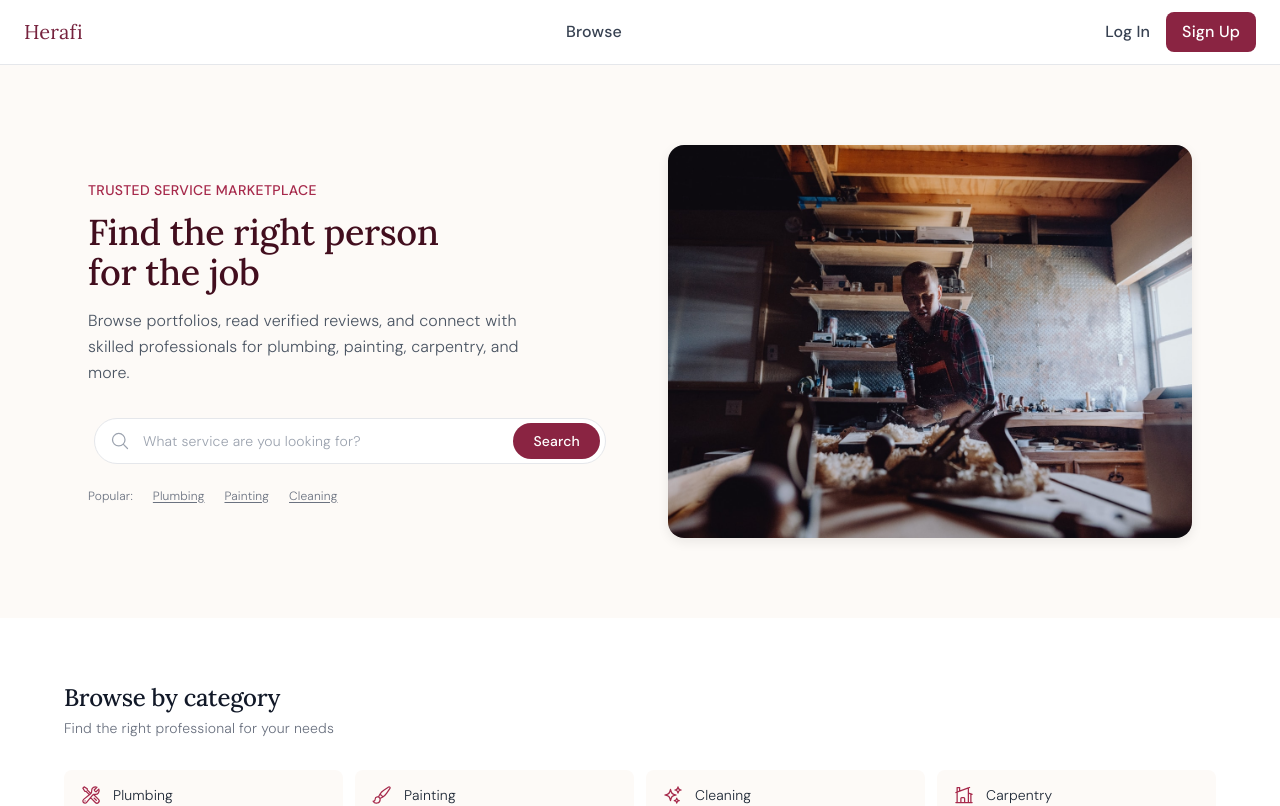
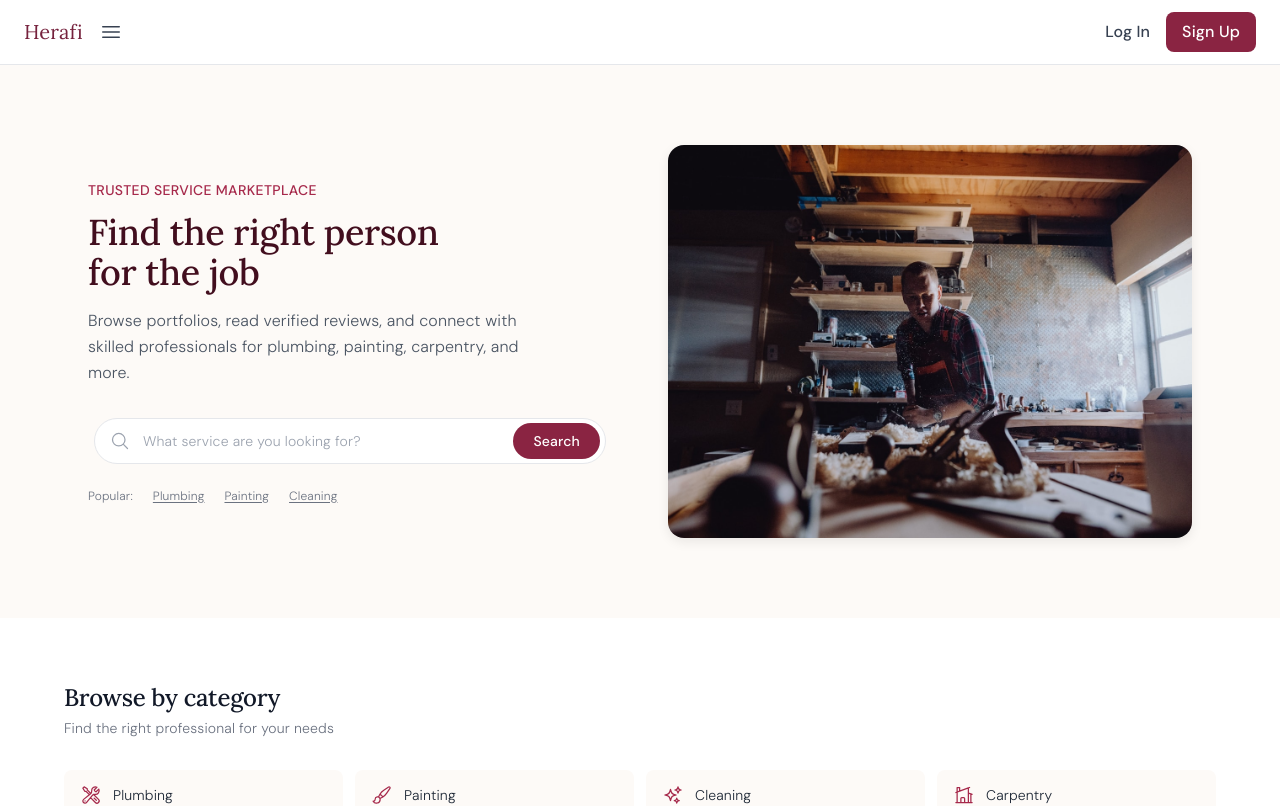
Before and after one commit to melad365/herafi, a Next.js app: page / in a window 1280 px wide. Shown: the top 806 px of the page. Built offline with nearby package versions, Linux system fonts and the light colour scheme; no server answers.

Commit message:
feat(09-01): integrate DesktopHamburger into Header
- Add DesktopHamburger import and render next to logo
- Remove old desktop navigation (Browse link)
- Keep Header as Server Component
- Pass isLoggedIn and isProvider as props
- Preserve desktop auth section and mobile nav

```diff
--- a/src/components/layout/Header.tsx
+++ b/src/components/layout/Header.tsx
@@ -1,6 +1,7 @@
 import Link from "next/link";
 import { auth } from "@/lib/auth";
 import MobileNav from "./MobileNav";
+import DesktopHamburger from "./DesktopHamburger";
 
 export default async function Header() {
   const session = await auth();
@@ -19,20 +20,13 @@ export default async function Header() {
   return (
     <header className="bg-white border-b border-gray-200 sticky top-0 z-50">
       <div className="max-w-7xl mx-auto px-4 sm:px-6 h-16 flex items-center justify-between">
-        {/* Logo */}
-        <Link href="/" className="text-xl font-lora text-burgundy-900 hover:text-burgundy-800 transition-colors" style={{ fontFamily: 'var(--font-lora)' }}>
-          Herafi
-        </Link>
-
-        {/* Desktop Navigation */}
-        <nav className="hidden md:flex items-center gap-6">
-          <Link
-            href="/gigs"
-            className="text-gray-700 hover:text-burgundy-800 transition-colors duration-200 font-medium"
-          >
-            Browse
+        {/* Logo + Desktop Hamburger */}
+        <div className="flex items-center gap-2">
+          <Link href="/" className="text-xl font-lora text-burgundy-900 hover:text-burgundy-800 transition-colors" style={{ fontFamily: 'var(--font-lora)' }}>
+            Herafi
           </Link>
-        </nav>
+          <DesktopHamburger isLoggedIn={!!session} isProvider={isProvider} />
+        </div>
 
         {/* Desktop Auth/User Menu */}
         <div className="hidden md:flex items-center gap-4">
```
